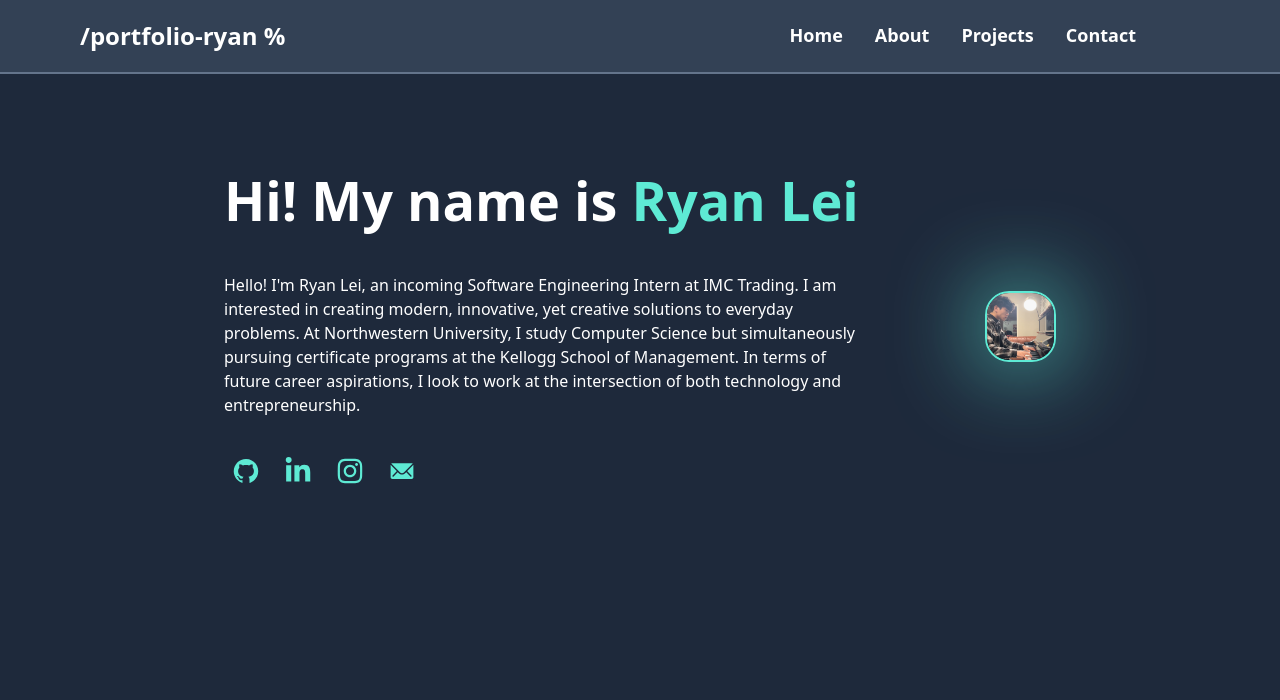
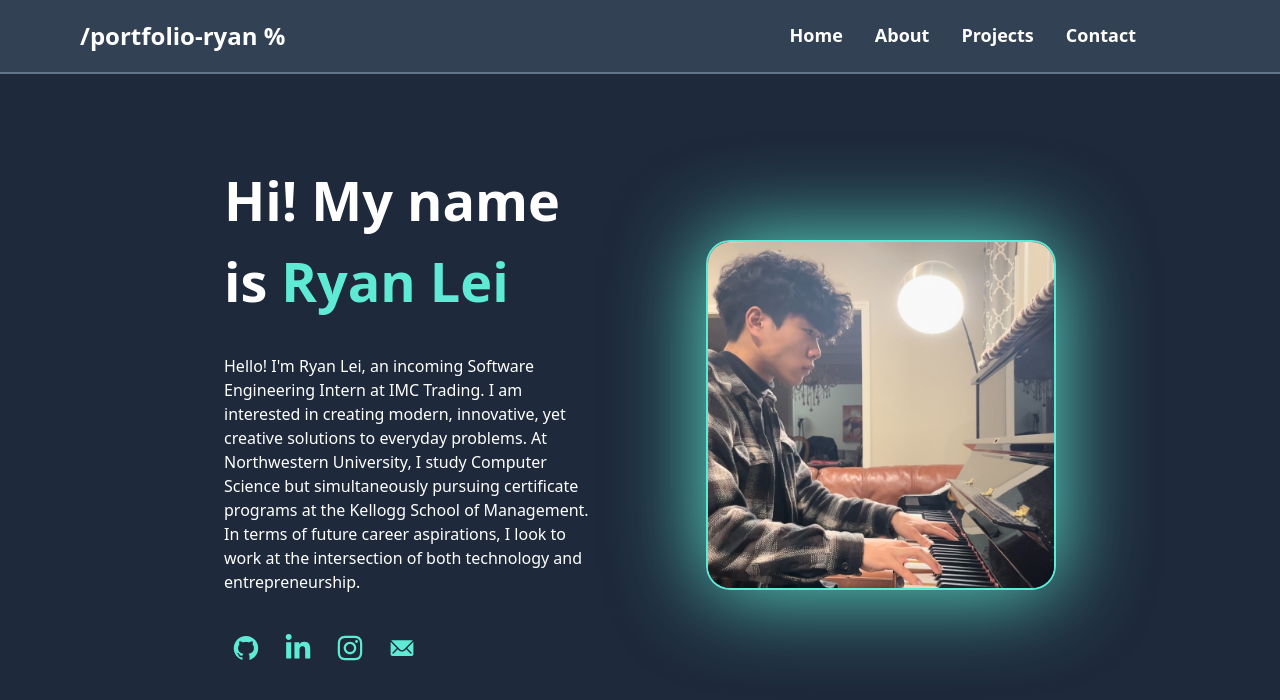
Before and after one commit to RyanL3i/portfolio-ryan-lei, a React (Vite) app: page / in a window 1280 px wide. Shown: the top 700 px of the page. Built offline with nearby package versions, Linux system fonts and the light colour scheme.

Commit message:
fixed image sizing

```diff
--- a/src/components/Welcome.jsx
+++ b/src/components/Welcome.jsx
@@ -48,7 +48,7 @@ const Welcome = () => {
             </div>
             <div>
                 {/*<Gallery/>*/}
-                <img data-aos="fade-up" src={sidePiano} width={350} height={350} className="h-auto rounded-3xl border-2 border-teal-300 img_glow" alt="Display Photo: Me playing piano" />
+                <img data-aos="fade-up" src={sidePiano} width={350} height={350} className="max-w-[1000px] h-auto rounded-3xl border-2 border-teal-300 img_glow" alt="Display Photo: Me playing piano" />
             </div>
         </div>
     )
```
